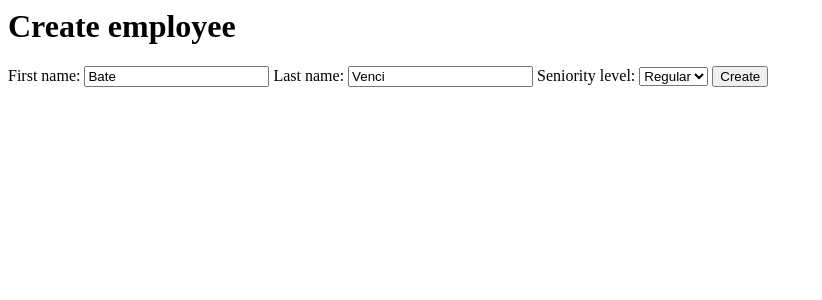
After one commit to VentsislavVR/SoftUni-DjangoREST23, a Django app: page /edit/1 in a window 1280 px wide. The commit adds this page. Shown: the top 300 px of the page, without its empty margins (0-822 px from the left). Run offline with Django 4.2, Linux system fonts and the light colour scheme; data comes from the database, SQL or seed files in the repository; both versions use the stored data as it was after the commit.

Commit message:
diving into djangos black magic

```diff
--- a/Class_Based_Views/Class_Based_Views/web/models.py
+++ b/Class_Based_Views/Class_Based_Views/web/models.py
@@ -16,3 +16,9 @@ class Employee(models.Model):
             ('Senior', 'Senior')
         )
     )
+    # def get_absolute_url(self):
+    #     ...
+
+    @property
+    def full_name(self):
+        return f"{self.first_name} {self.last_name}"
--- a/Class_Based_Views/Class_Based_Views/web/urls.py
+++ b/Class_Based_Views/Class_Based_Views/web/urls.py
@@ -1,7 +1,13 @@
 from django.urls import path
-
-from Class_Based_Views.web.views import IndexView, IndexViewWithTemplate
+from django.views import generic as views
+from Class_Based_Views.web.views import IndexView, IndexViewWithTemplate, IndexViewWithListView, EmployeeDetailView, \
+    EmployeeCreateView, EmployeeUpdateView
 
 urlpatterns = (
-    path('',IndexViewWithTemplate.as_view()),
+    path('',IndexViewWithListView.as_view(),name='index'),
+    path('details/<int:pk>/',EmployeeDetailView.as_view(),name='employee details'),
+    path('create/',EmployeeCreateView.as_view(),name='employee create'),
+    path('edit/<int:pk>',EmployeeUpdateView.as_view(),name='employee update'),
+    path('redirect-to-index/',views.RedirectView.as_view(url = '/'),name='redirect-to-index'),
+
 )
--- a/Class_Based_Views/Class_Based_Views/web/views.py
+++ b/Class_Based_Views/Class_Based_Views/web/views.py
@@ -3,7 +3,8 @@ import random
 from django import views
 from django.http import HttpResponse
 from django.shortcuts import render
-from django.views.generic import TemplateView
+from django.urls import reverse
+from django.views.generic import TemplateView, ListView, DetailView, CreateView, UpdateView
 
 from Class_Based_Views.web.models import Employee
 
@@ -27,12 +28,75 @@ class IndexViewWithTemplate(TemplateView):
 
 
     def get_context_data(self, **kwargs):
-        context = super().extra_context(**kwargs)
+        #Get supers context
+        context = super().get_context_data(**kwargs)
+        # Add specific view stuff
         context['employees'] = Employee.objects.all()
+        # Return the ready to use context
+        return context #dynamic context
+class IndexViewWithListView(ListView):
+    context_object_name = 'employees' # rename 'object_list' in templates
 
-        return context #dynamic context
+    model = Employee
+    template_name = 'index.html'
+    extra_context = {'title': 'List View'}
+
+    # ordering = ['first_name', 'last_name']
+    def get(self,*args,**kwargs):
+        return super().get(*args,**kwargs) #  TODO
+    def get_queryset(self):
+        queryset = super().get_queryset()
+
+        pattern = self.__get_pattern()
+
+        if pattern:
+            queryset = queryset.filter(first_name__icontains=pattern.lower())
+
+        return queryset
+    def __get_pattern(self):
 
 
+        return self.request.GET.get('pattern',None)
+
+class EmployeeDetailView(DetailView):
+    context_object_name = 'employees' # rename 'object'
+    model = Employee
+    template_name = 'employees/details.html'
+
+class EmployeeCreateView(CreateView):
+    template_name =  'employees/create.html'
+    model = Employee
+    fields = '__all__'
+    # success_url = '/' # static
+
+    # dynamic
+    def get_success_url(self):
+
+        return reverse('employee details',
+                       kwargs={'pk':self.object.pk
+                               })
+
+    # form_class = Employee
+
+    # def get(self,*args, **kwargs):
+    #     return super().get(*args, **kwargs)
+
+
+
+class EmployeeUpdateView(UpdateView):
+    model = Employee
+    fields = '__all__'
+    template_name = 'employees/create.html'
+    def get(self, *args, **kwargs):
+        result = super().get(*args, **kwargs)
+        print(self.kwargs)
+
+        return result
+
+    def get_success_url(self):
+        return reverse('employee details',
+                       kwargs={'pk': self.object.pk
+                               })
 # Used in Django Rest
 # def put(self, request, *args, **kwargs):
 #     ...
--- /dev/null
+++ b/Class_Based_Views/templates/employees/create.html
@@ -0,0 +1,6 @@
+<h1>Create employee</h1>
+<form method="post" action="{% url 'employee create' %}">
+    {{ form }}
+    <button>Create</button>
+    {% csrf_token %}
+</form>
--- /dev/null
+++ b/Class_Based_Views/templates/employees/details.html
@@ -0,0 +1,3 @@
+<h1>{{ object.full_name }}</h1>
+
+<a href="{% url 'employee update' pk=object.pk%}">Edit</a>
```
Also changed, not shown: Class_Based_Views/templates/index.html (+29 -0 lines), Class_Based_Views/db.sqlite3.
